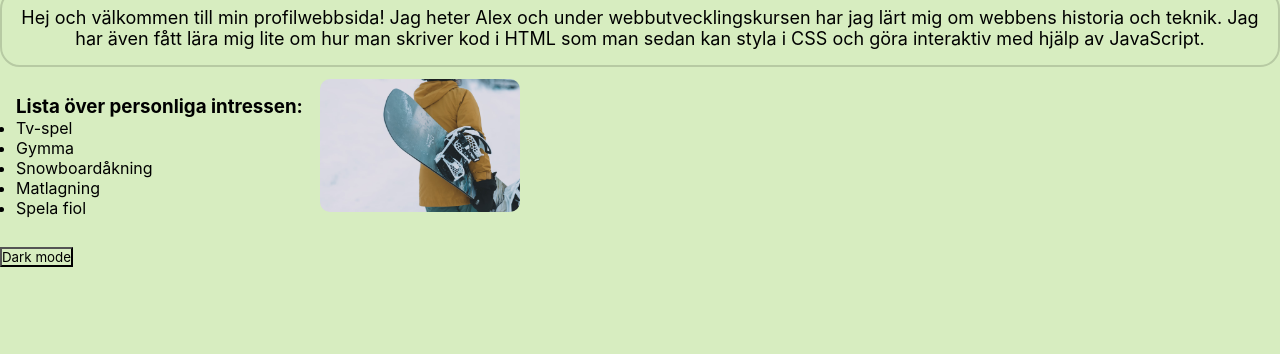
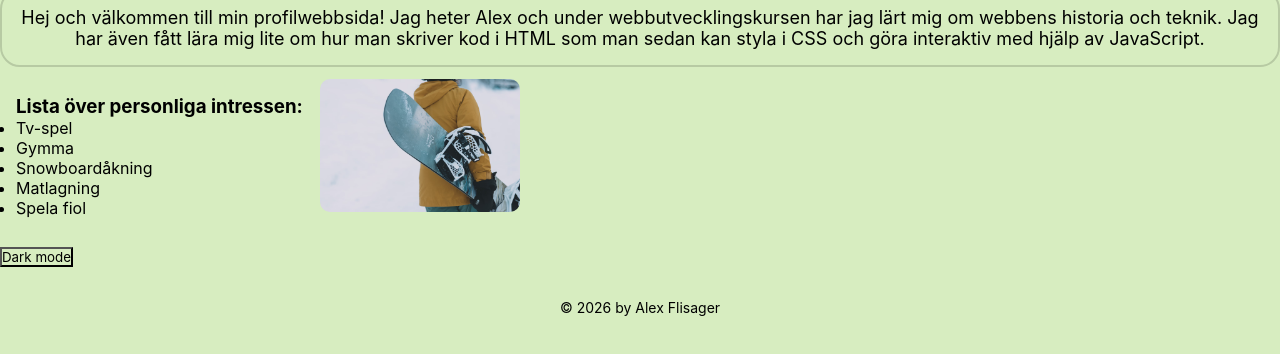
Before and after one commit to Flisan3/TestRepositoryWebb, a plain HTML site: page index.html in a window 1280 px wide. Shown: the part 82-436 px from the top of the page. Drawn offline with Linux system fonts and the light colour scheme.

Commit message:
(Add) Copyright text with auto updating year

```diff
--- a/index.html
+++ b/index.html
@@ -25,6 +25,11 @@
     </div>
 
     <button id="darkModeButton">Dark mode</button>
+
+    <footer>
+        &copy; <span class="year"></span> by Alex Flisager
+    </footer>
+
     <script src="./index.js"></script>
 </body>
 </html>
--- a/index.js
+++ b/index.js
@@ -3,3 +3,8 @@ function toggleDarkMode() {
 }
 
 document.getElementById("darkModeButton").addEventListener("click", toggleDarkMode);
+
+const footerYear = document.querySelectorAll(".year");
+  footerYear.forEach(copyright => {
+    copyright.innerHTML = new Date().getFullYear();
+  });
--- a/style.css
+++ b/style.css
@@ -78,6 +78,13 @@ body.dark-mode .snowboard {
     border-radius: 10px;
 }
 
+footer{
+    text-align: center;
+    padding: 32px;
+    font-size: 14px;
+    color: black;
+}
+
 @media (max-width: 600px) {
     .snowboard{
         position: relative;
```
